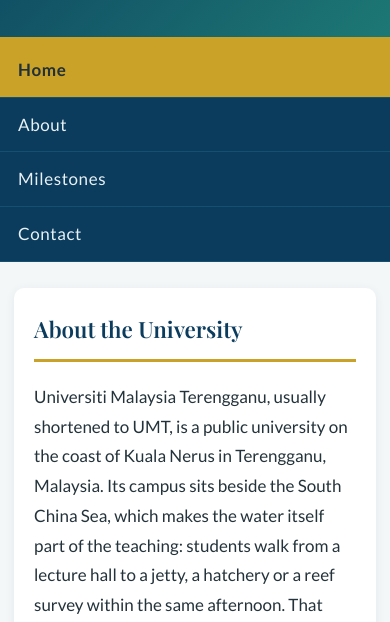
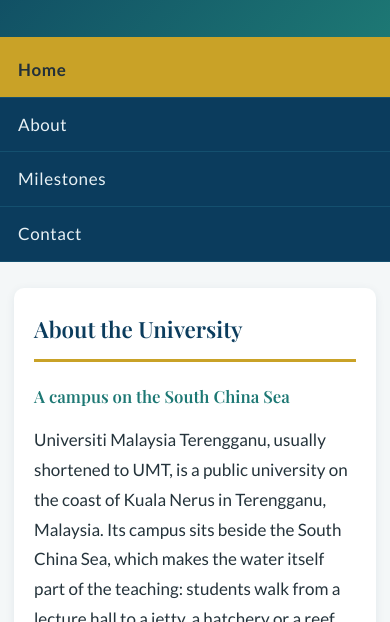
Before and after one commit to seanneol88/S79146_CSF3133_K3, a plain HTML site: page Lab 5/umt.html in a window 390 px wide. Shown: the part 222-844 px from the top of the page. Drawn offline with nearby package versions, Linux system fonts and the light colour scheme.

Commit message:
Head both the UMT section and the article inside it
The section now keeps its own h2 and the article gets an h3, which
clears the two outline warnings the checker raises when either element
is left without a heading. The new h3 picks up its own rule in umt.css.

Co-authored-by: arena-agent <297053741+arena-agent@users.noreply.github.com>

```diff
--- a/Lab 5/umt.css
+++ b/Lab 5/umt.css
@@ -114,6 +114,14 @@ h2 {
     font-weight: 600;
     color: #0B3C5D;
     border-bottom: 3px solid #C9A227;
+}
+
+h3 {
+    margin: 0 0 14px;
+    font-family: 'Playfair Display', Georgia, serif;
+    font-size: 1.18rem;
+    font-weight: 600;
+    color: #1D7874;
 }
 
 p {
@@ -247,6 +255,10 @@ footer .note {
         font-size: 1.4rem;
     }
 
+    h3 {
+        font-size: 1.05rem;
+    }
+
     p {
         text-align: left;
     }
--- a/Lab 5/umt.html
+++ b/Lab 5/umt.html
@@ -41,8 +41,10 @@
 
     <main>
         <section id="about">
+            <h2>About the University</h2>
+
             <article>
-                <h2>About the University</h2>
+                <h3>A campus on the South China Sea</h3>
 
                 <p>
                     Universiti Malaysia Terengganu, usually shortened to UMT, is a
```
